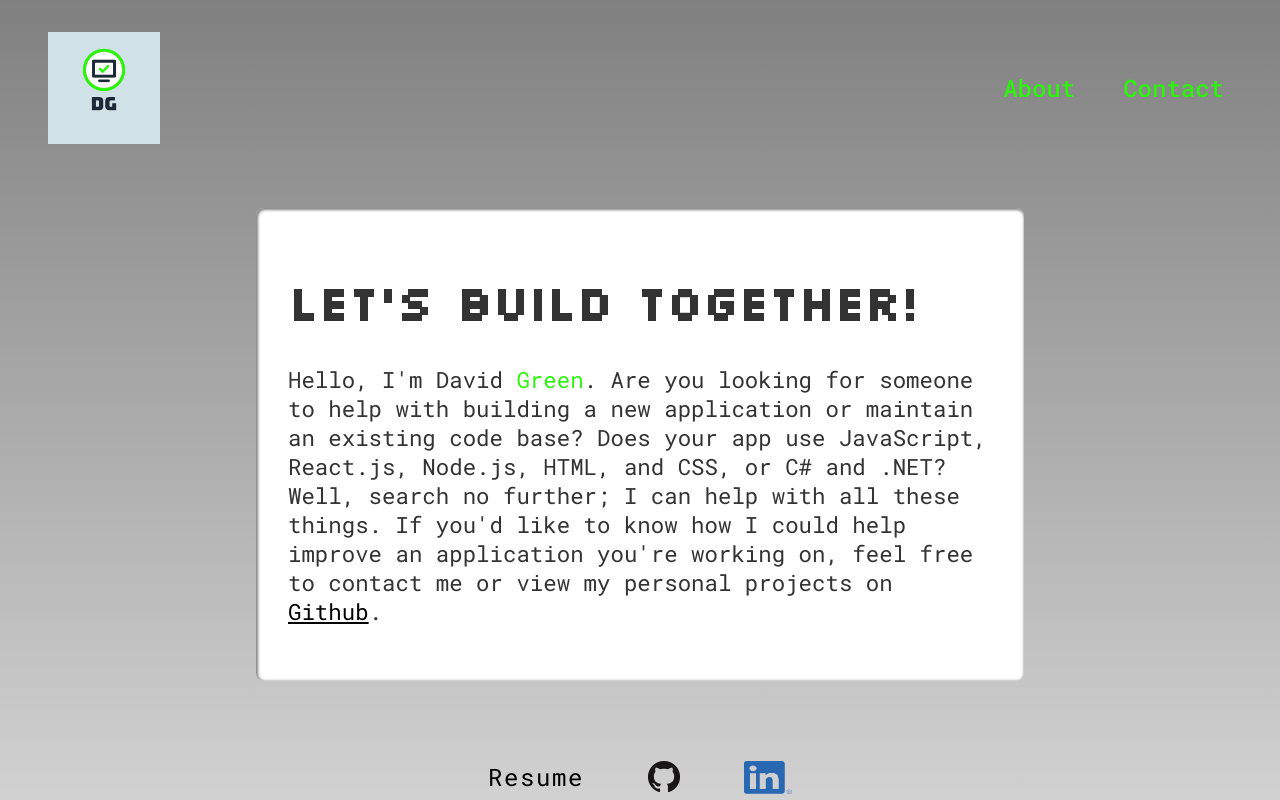
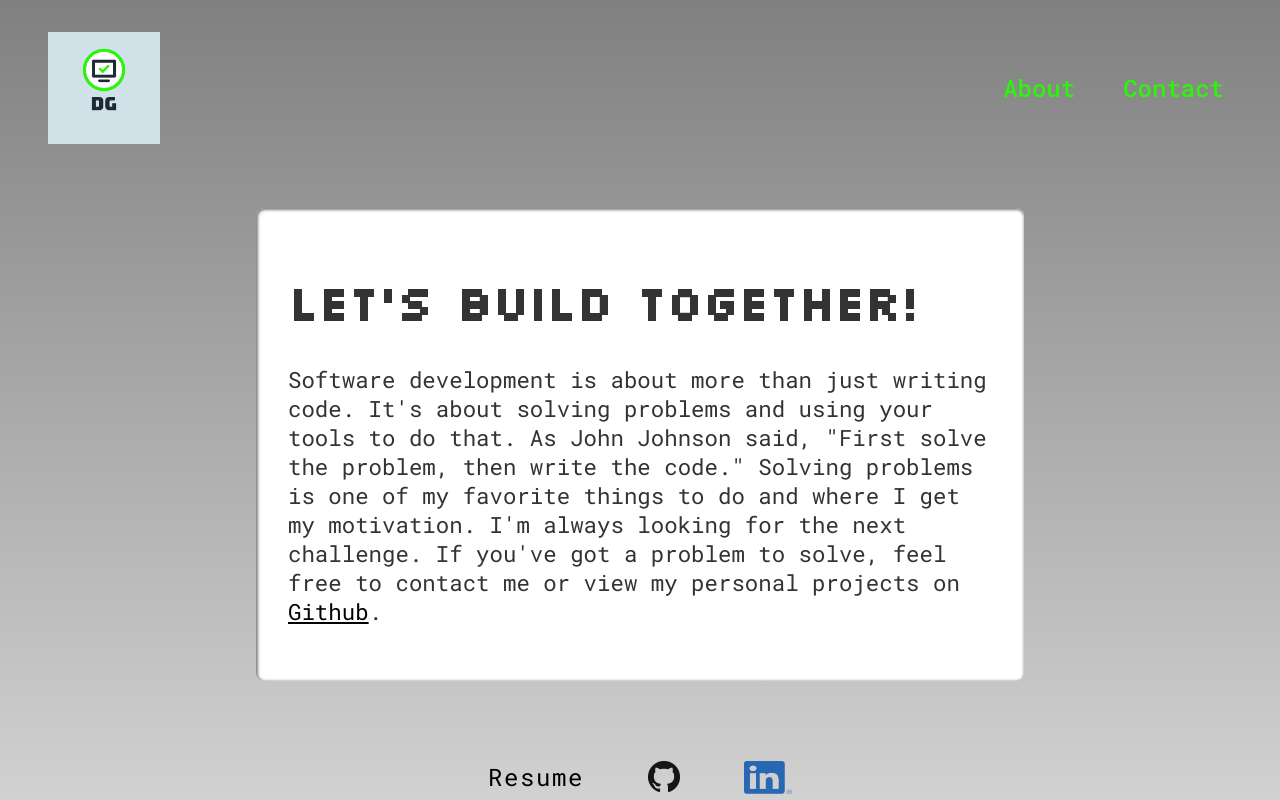
Before and after one commit to davidgreen29/portfolio-app, a React (Create React App) app: page / in a window 1280 px wide. Shown: the top 800 px of the page. Built offline with nearby package versions, Linux system fonts and the light colour scheme.

Commit message:
"main content text rewrite"

```diff
--- a/src/components/MainContent.js
+++ b/src/components/MainContent.js
@@ -6,11 +6,11 @@ export default function MainContent() {
 
                 <h1 className="page-headline">Let's Build Together!</h1>
 
-            <p className="home-page-para-content">Hello, I'm David <span className="green">Green</span>.
-            Are you looking for someone to help with building a new application or maintain an existing
-            code base? Does your app use JavaScript, React.js, Node.js, HTML, and CSS, or C# and .NET?
-            Well, search no further; I can help with all these things. If you'd like to know how
-            I could help improve an application you're working on, feel free to contact me or view my personal projects
+            <p className="home-page-para-content">
+            Software development is about more than just writing code. It's about solving problems and using your tools to
+            do that. As John Johnson said, "First solve the problem, then write the code." Solving problems is one of my
+            favorite things to do and where I get my motivation. I'm always looking for the next challenge. If you've got a problem to solve,
+             feel free to contact me or view my personal projects
             on <a className="para-link-git" href="https://github.com/davidgreen29" target="_blank" rel="noopener noreferrer">Github</a>.
              </p>
 
```
